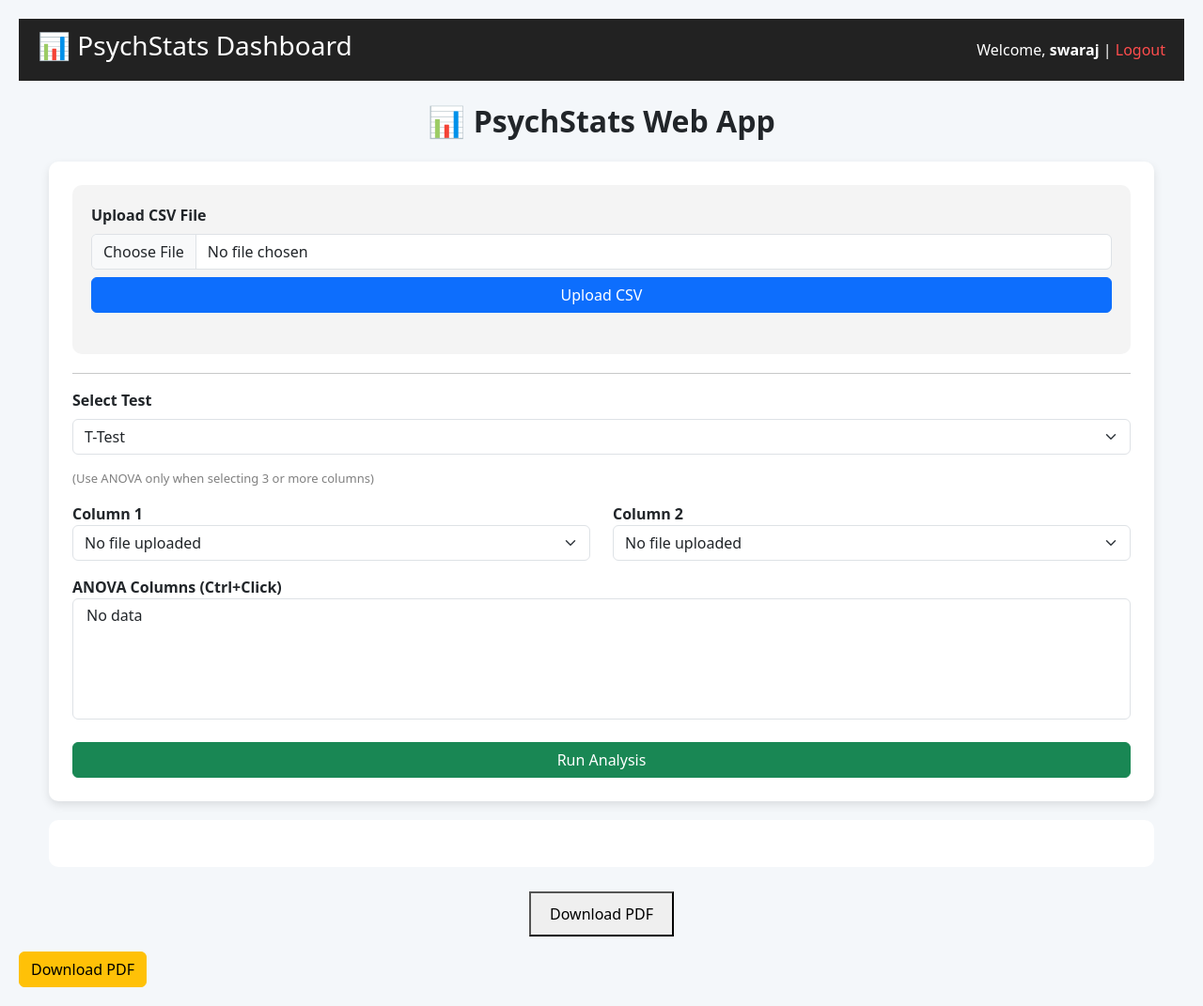
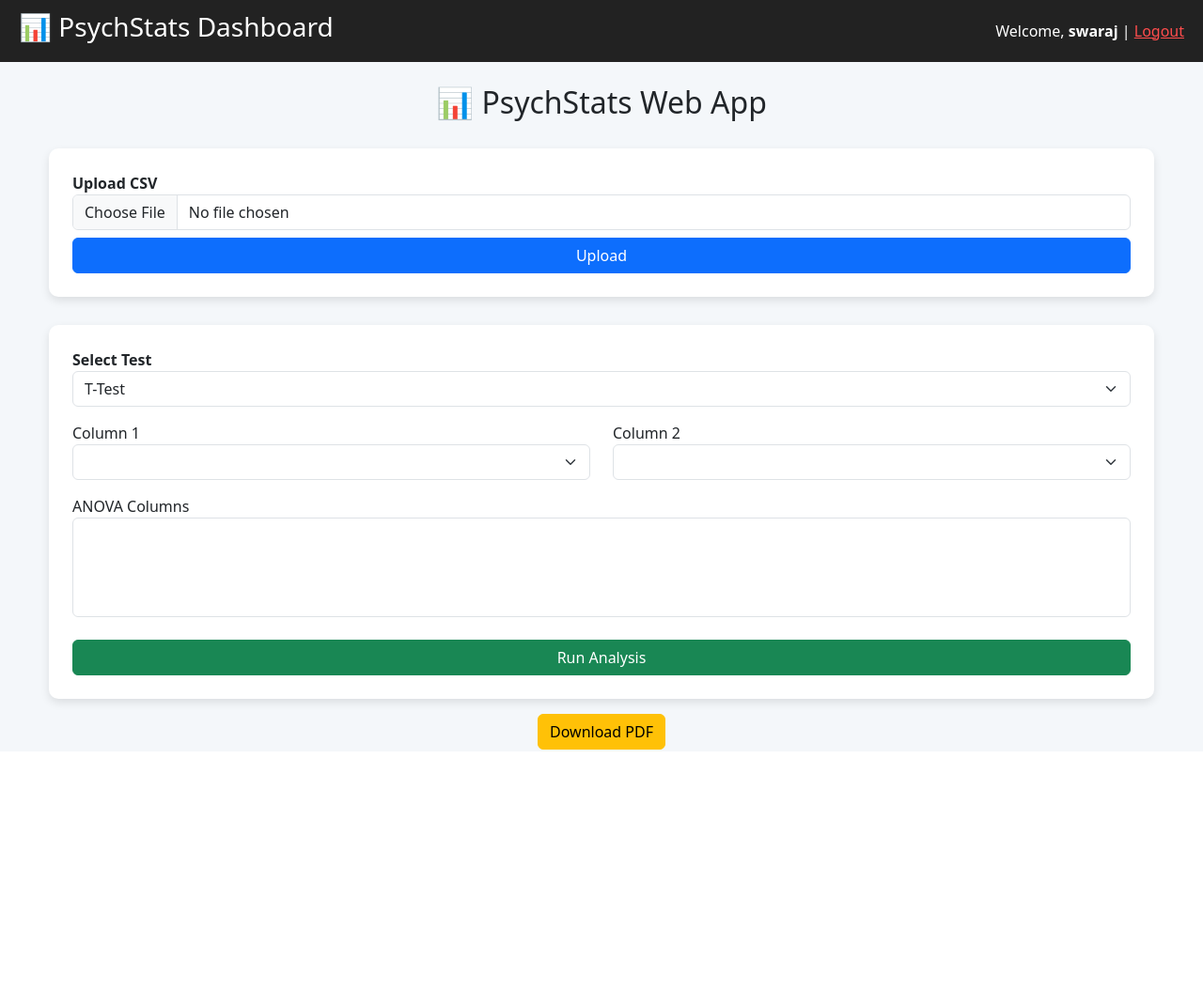
Before and after one commit to pothulaswaraj24-boop/psychstats_web, a Flask app: page / in a window 1280 px wide. Shown: the whole page at 94% size. After the commit the page ends 798 px from the top, so only its background shows below. Run offline with Flask 3, Linux system fonts and the light colour scheme; a user stored in the database is signed in; lists and menus that the app fills with data are empty.

```diff
--- a/templates/index.html
+++ b/templates/index.html
@@ -2,7 +2,6 @@
 <html>
 
 <head>
-
     <title>PsychStats Web App</title>
 
     <!-- Bootstrap -->
@@ -21,60 +20,47 @@
             margin-top: 30px;
         }
 
-        h2 {
-            font-weight: bold;
-        }
-
         img {
             margin-top: 15px;
             border-radius: 8px;
+            width: 100%;
+            max-width: 900px;
+            height: auto;
+            border: 2px solid #ddd;
         }
     </style>
-
 </head>
 
 <body>
 
-<div style="padding:20px;">
+<!-- 🔷 HEADER -->
 <div style="display:flex; justify-content:space-between; align-items:center; padding:12px 20px; background:#222; color:white;">
-
-
     <h3>📊 PsychStats Dashboard</h3>
-
     <div>
-        Welcome, <b>{{ username if username else "User" }}</b>
-        |
-        <a href="/logout" style="color:#ff4d4d; text-decoration:none;">Logout</a>
+        Welcome, <b>{{ username }}</b> |
+        <a href="/logout" style="color:#ff4d4d;">Logout</a>
     </div>
-
 </div>
 
 <div class="container-fluid" style="max-width:1200px;">
 
     <h2 class="text-center mt-4">📊 PsychStats Web App</h2>
 
-    <div class="container-box mt-4" style="width:100%; overflow:auto;">
-
-        <div style="background:#f4f4f4; padding:20px; border-radius:10px; margin-bottom:20px;">
-        <!-- 🔹 Upload -->
-        <form method="POST" enctype="multipart/form-data" class="mb-4">
-            <label class="form-label"><b>Upload CSV File</b></label>
+    <!-- 🔷 UPLOAD -->
+    <div class="container-box">
+        <form method="POST" enctype="multipart/form-data">
+            <label><b>Upload CSV</b></label>
             <input type="file" name="file" class="form-control mb-2" required>
-            <button type="submit" name="upload" value="1" class="btn btn-primary w-100">
-                Upload CSV
-            </button>
+            <button type="submit" name="upload" value="1" class="btn btn-primary w-100">Upload</button>
         </form>
     </div>
 
-        <hr>
-
-        <!-- 🔹 Analysis -->
+    <!-- 🔷 ANALYSIS -->
+    <div class="container-box">
         <form method="POST">
 
-            <input type="hidden" name="file_path" value="{{ file_path }}">
-
             <div class="mb-3">
-                <label class="form-label"><b>Select Test</b></label>
+                <label><b>Select Test</b></label>
                 <select name="test" class="form-select">
                     <option value="ttest">T-Test</option>
                     <option value="correlation">Correlation</option>
@@ -82,95 +68,59 @@
                 </select>
             </div>
 
-            <p style="color:gray; font-size:13px;">
-               (Use ANOVA only when selecting 3 or more columns)
-            </p>
-
             <div class="row">
                 <div class="col-md-6">
-                    <label><b>Column 1</b></label>
+                    <label>Column 1</label>
                     <select name="col1" class="form-select">
-                        {% if columns %}
                         {% for col in columns %}
                         <option value="{{ col }}">{{ col }}</option>
                         {% endfor %}
-                        {% else %}
-                            <option>No file uploaded</option>
-                        {% endif %}
                     </select>
                 </div>
 
                 <div class="col-md-6">
-                    <label><b>Column 2</b></label>
+                    <label>Column 2</label>
                     <select name="col2" class="form-select">
-                        {% if columns %}
-                            <option value="">-- Select Different Column --</option>
                         {% for col in columns %}
                         <option value="{{ col }}">{{ col }}</option>
                         {% endfor %}
-                        {% else %}
-                            <option>No file uploaded</option>
-                        {% endif %}
                     </select>
                 </div>
             </div>
 
-
-
             <div class="mt-3">
-                <label><b>ANOVA Columns (Ctrl+Click)</b></label>
-                <select name="anova_cols" class="form-select" multiple size="5">
-                    {% if columns %}
+                <label>ANOVA Columns</label>
+                <select name="anova_cols" class="form-select" multiple>
                     {% for col in columns %}
                     <option value="{{ col }}">{{ col }}</option>
                     {% endfor %}
-                    {% else %}
-                        <option>No data</option>
-                    {% endif %}
                 </select>
             </div>
 
-            <button type="submit" name="analyze" class="btn btn-success mt-4 w-100">
-                Run Analysis
-            </button>
+            <button type="submit" name="analyze" class="btn btn-success mt-4 w-100">Run Analysis</button>
+        </form>
+    </div>
 
-        </form>
-
-    </div>
-    <div style="background:#fff; padding:25px; border-radius:10px; margin-top:20px; overflow-x:auto;">
-    <!-- 🔹 RESULT -->
+    <!-- 🔷 RESULT -->
     {% if result %}
-    <div class="container-box mt-4">
-        <h4>📈 Result</h4>
+    <div class="container-box">
+        <h4>Result</h4>
         <p>{{ result }}</p>
 
         {% if graph %}
-        <div style="text-align:center; margin-top:20px;">
-
-             <img src="{{ graph }}"
-                  style="width:100%;
-                  max-width:900px;
-                  height:auto;
-                  border:2px solid #ddd;
-                  border-radius:10px;
-                  box-shadow:0 2px 8px rgba(0,0,0,0.2);">
-
+        <div class="text-center">
+            <img src="{{ graph }}">
         </div>
         {% endif %}
     </div>
     {% endif %}
+
+    <!-- 🔷 DOWNLOAD -->
+    <div class="text-center mt-3">
+        <a href="/download" class="btn btn-warning">Download PDF</a>
     </div>
-<p>{{ graph }}</p>
 
 </div>
 
-<div class="text-center">
-<a href="/download">
-    <button style="padding:10px 20px; margin-top:10px;">Download PDF</button>
-</a>
-</div>
-
-<a href="/download" class="btn btn-warning mt-3">Download PDF</a>
-</div>
 </body>
 </html>
```
Lines whose indentation alone changed are shown as unchanged.
